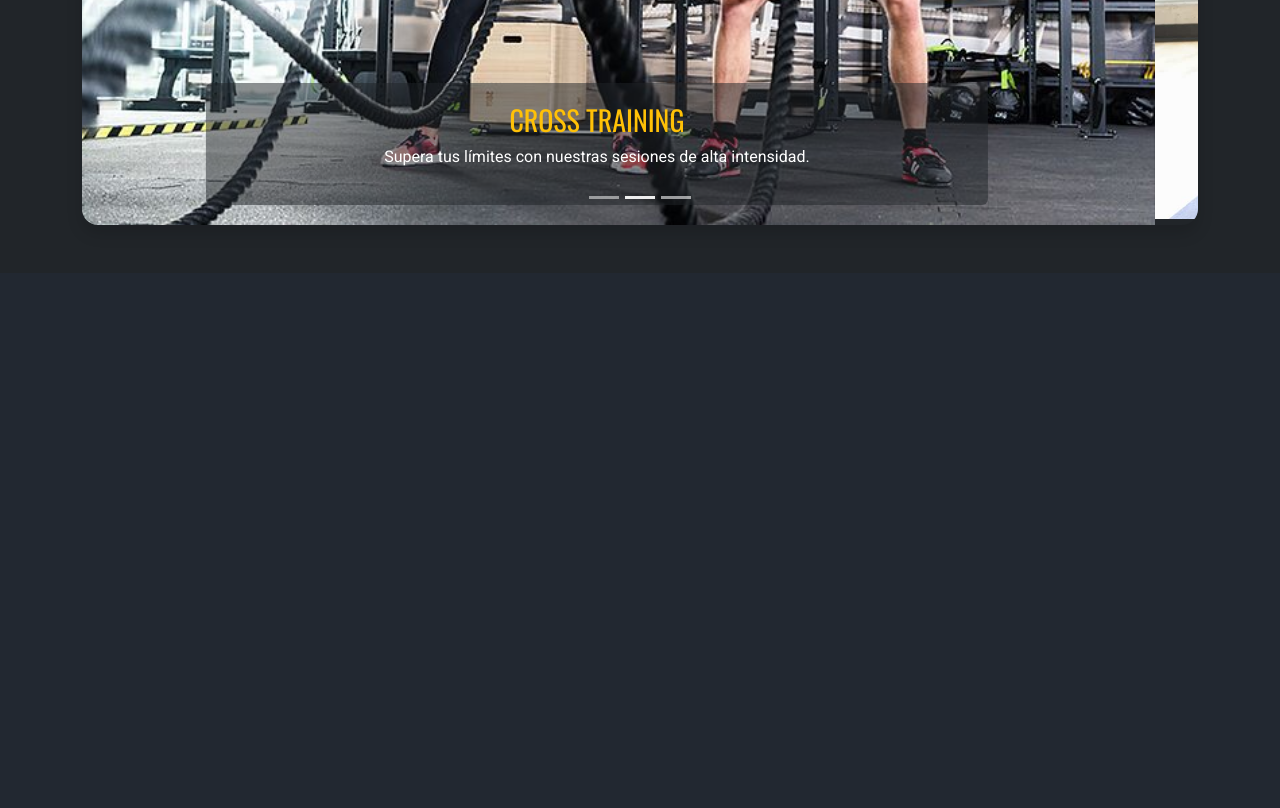
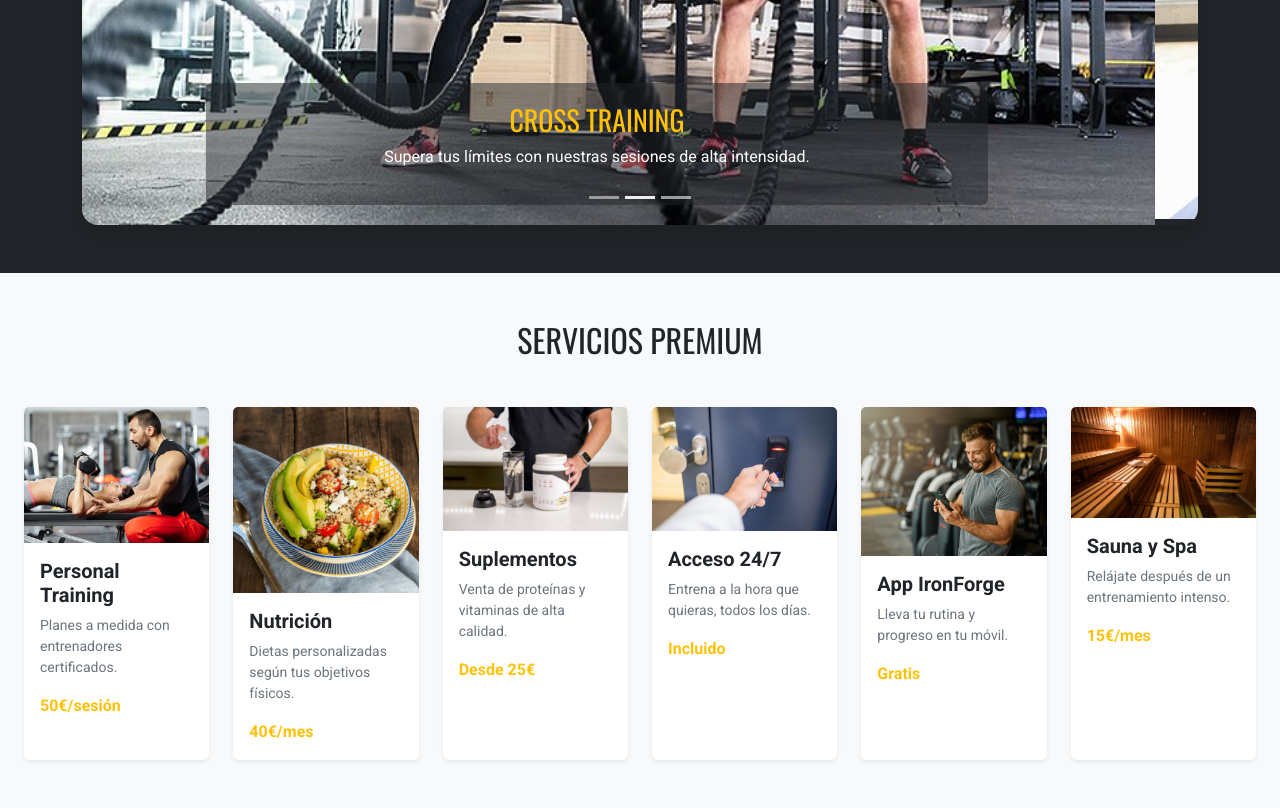
Before and after one commit to izanhd928/LND-IzanHernandez-UT4, a plain HTML site: page index.html in a window 1280 px wide. Shown: the part 1195-2003 px from the top of the page. Before the commit the page ends 1468 px from the top, so only its background shows below. Drawn offline with nearby package versions, Linux system fonts and the light colour scheme.

Commit message:
Fase 3: Sección de servicios destacados con Grid responsivo 6-3-1

```diff
--- a/index.html
+++ b/index.html
@@ -187,6 +187,81 @@
         </div>
     </section>
 
+    <section id="destacados" class="py-5 bg-light">
+        <div class="container-fluid px-4">
+            <h2 class="text-center mb-5 text-dark">Servicios Premium</h2>
+
+            <div class="row g-4">
+
+                <div class="col-12 col-md-4 col-xl-2">
+                    <div class="card h-100 border-0 shadow-sm">
+                        <img src="img/servicio-1.jpg" class="card-img-top" alt="Entrenador personal">
+                        <div class="card-body">
+                            <h5 class="card-title fw-bold">Personal Training</h5>
+                            <p class="card-text small text-secondary">Planes a medida con entrenadores certificados.</p>
+                            <p class="fw-bold text-warning mb-0">50€/sesión</p>
+                        </div>
+                    </div>
+                </div>
+
+                <div class="col-12 col-md-4 col-xl-2">
+                    <div class="card h-100 border-0 shadow-sm">
+                        <img src="img/servicio-2.jpg" class="card-img-top" alt="Dieta saludable">
+                        <div class="card-body">
+                            <h5 class="card-title fw-bold">Nutrición</h5>
+                            <p class="card-text small text-secondary">Dietas personalizadas según tus objetivos físicos.</p>
+                            <p class="fw-bold text-warning mb-0">40€/mes</p>
+                        </div>
+                    </div>
+                </div>
+
+                <div class="col-12 col-md-4 col-xl-2">
+                    <div class="card h-100 border-0 shadow-sm">
+                        <img src="img/servicio-3.jpg" class="card-img-top" alt="Suplementos deportivos">
+                        <div class="card-body">
+                            <h5 class="card-title fw-bold">Suplementos</h5>
+                            <p class="card-text small text-secondary">Venta de proteínas y vitaminas de alta calidad.</p>
+                            <p class="fw-bold text-warning mb-0">Desde 25€</p>
+                        </div>
+                    </div>
+                </div>
+
+                <div class="col-12 col-md-4 col-xl-2">
+                    <div class="card h-100 border-0 shadow-sm">
+                        <img src="img/servicio-4.jpg" class="card-img-top" alt="Llave inteligente">
+                        <div class="card-body">
+                            <h5 class="card-title fw-bold">Acceso 24/7</h5>
+                            <p class="card-text small text-secondary">Entrena a la hora que quieras, todos los días.</p>
+                            <p class="fw-bold text-warning mb-0">Incluido</p>
+                        </div>
+                    </div>
+                </div>
+
+                <div class="col-12 col-md-4 col-xl-2">
+                    <div class="card h-100 border-0 shadow-sm">
+                        <img src="img/servicio-5.jpg" class="card-img-top" alt="App en smartphone">
+                        <div class="card-body">
+                            <h5 class="card-title fw-bold">App IronForge</h5>
+                            <p class="card-text small text-secondary">Lleva tu rutina y progreso en tu móvil.</p>
+                            <p class="fw-bold text-warning mb-0">Gratis</p>
+                        </div>
+                    </div>
+                </div>
+
+                <div class="col-12 col-md-4 col-xl-2">
+                    <div class="card h-100 border-0 shadow-sm">
+                        <img src="img/servicio-6.jpg" class="card-img-top" alt="Sauna relajante">
+                        <div class="card-body">
+                            <h5 class="card-title fw-bold">Sauna y Spa</h5>
+                            <p class="card-text small text-secondary">Relájate después de un entrenamiento intenso.</p>
+                            <p class="fw-bold text-warning mb-0">15€/mes</p>
+                        </div>
+                    </div>
+                </div>
+
+            </div> </div>
+    </section>
+
     <script src="https://cdn.jsdelivr.net/npm/bootstrap@5.3.3/dist/js/bootstrap.bundle.min.js"></script>
 </body>
 
```
Also changed, not shown: img/servicio-1.jpg (added), img/servicio-2.jpg (added), img/servicio-3.jpg (added), img/servicio-4.jpg (added), img/servicio-5.jpg (added), img/servicio-6.jpg (added).
